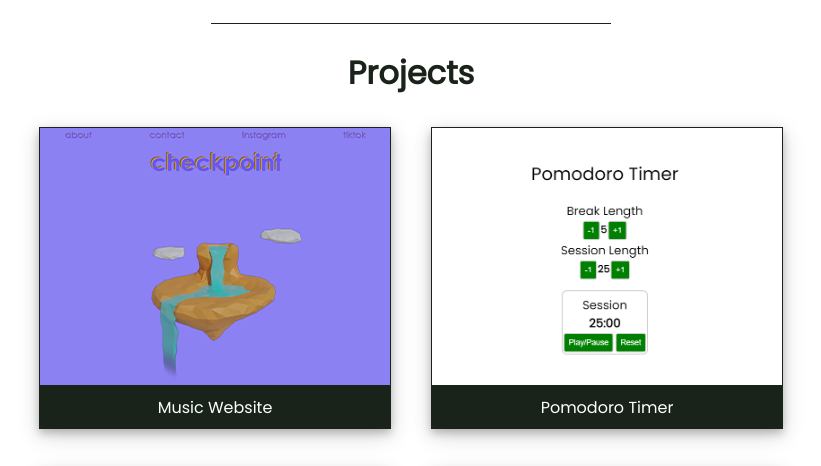
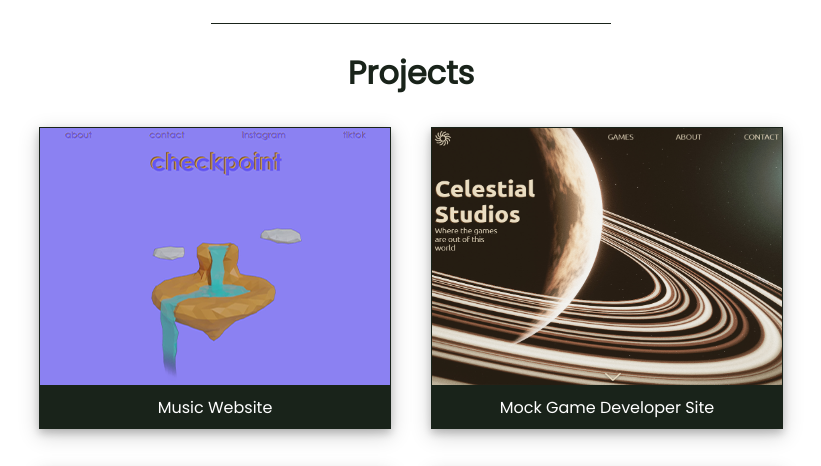
Before and after one commit to samstrathman/portfolio-website, a plain HTML site: page index.html in a window 1280 px wide. Shown: the part 1270-1736 px from the top of the page, without its empty margins (229-1050 px from the left). Drawn offline with Linux system fonts and the light colour scheme.

Commit message:
added game dev site

```diff
--- a/index.html
+++ b/index.html
@@ -48,9 +48,9 @@
             <img class="project-img" src="checkpointPreview3.png" alt="A website preview image">
             <p class="project-desc">Music Website</p>
           </a>
-          <a class="project-tile" target="_blank" href="https://sams-pomodoro-timer.netlify.app/">
-            <img class="project-img" src="pomodoro timer.png" alt="A website preview image">
-            <p class="project-desc">Pomodoro Timer</p>
+          <a class="project-tile" target="_blank" href="https://mock-game-dev-site.netlify.app/">
+            <img class="project-img" src="game-dev-site.PNG" alt="A website preview image">
+            <p class="project-desc">Mock Game Developer Site</p>
           </a>
           <a class="project-tile" target="_blank" href="https://sams-random-quote-generator.netlify.app">
             <img class="project-img" src="quote generator.PNG" alt="A website preview image">
```
Also changed, not shown: game-dev-site.PNG (added).
